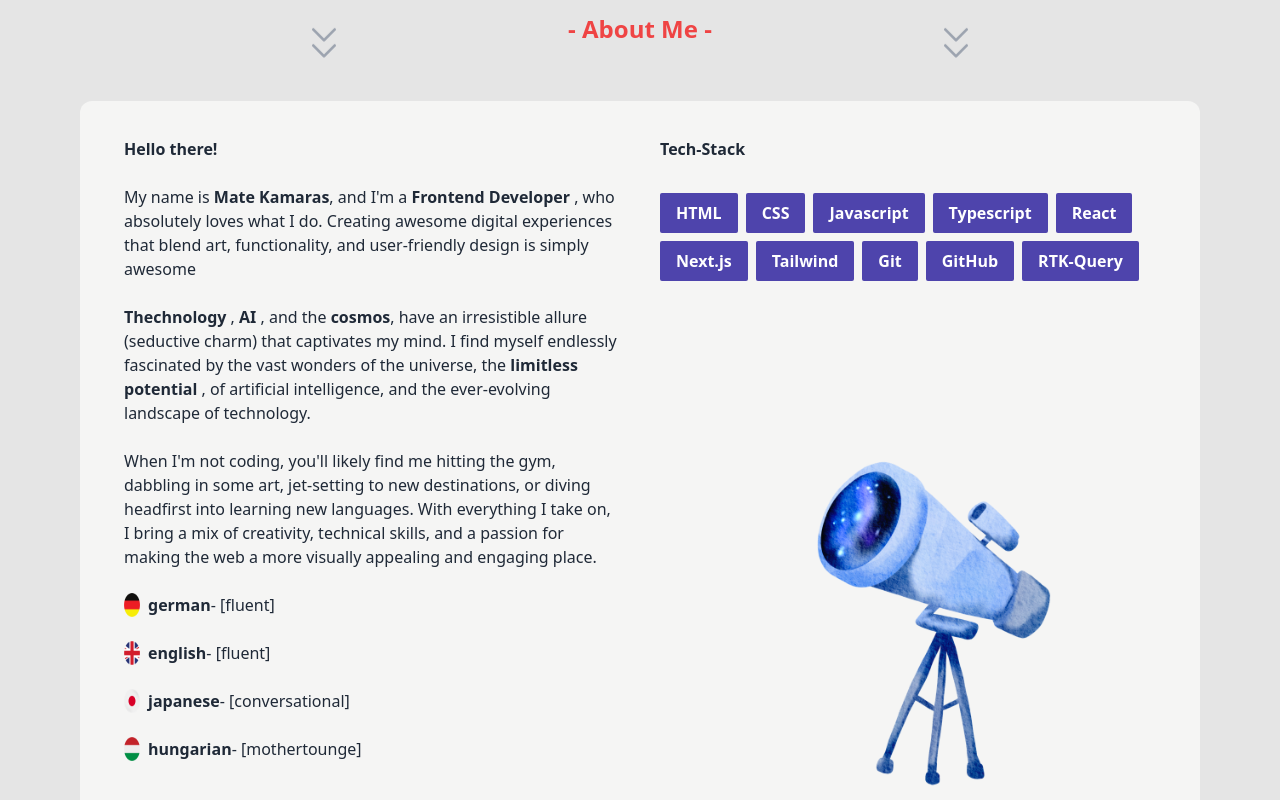
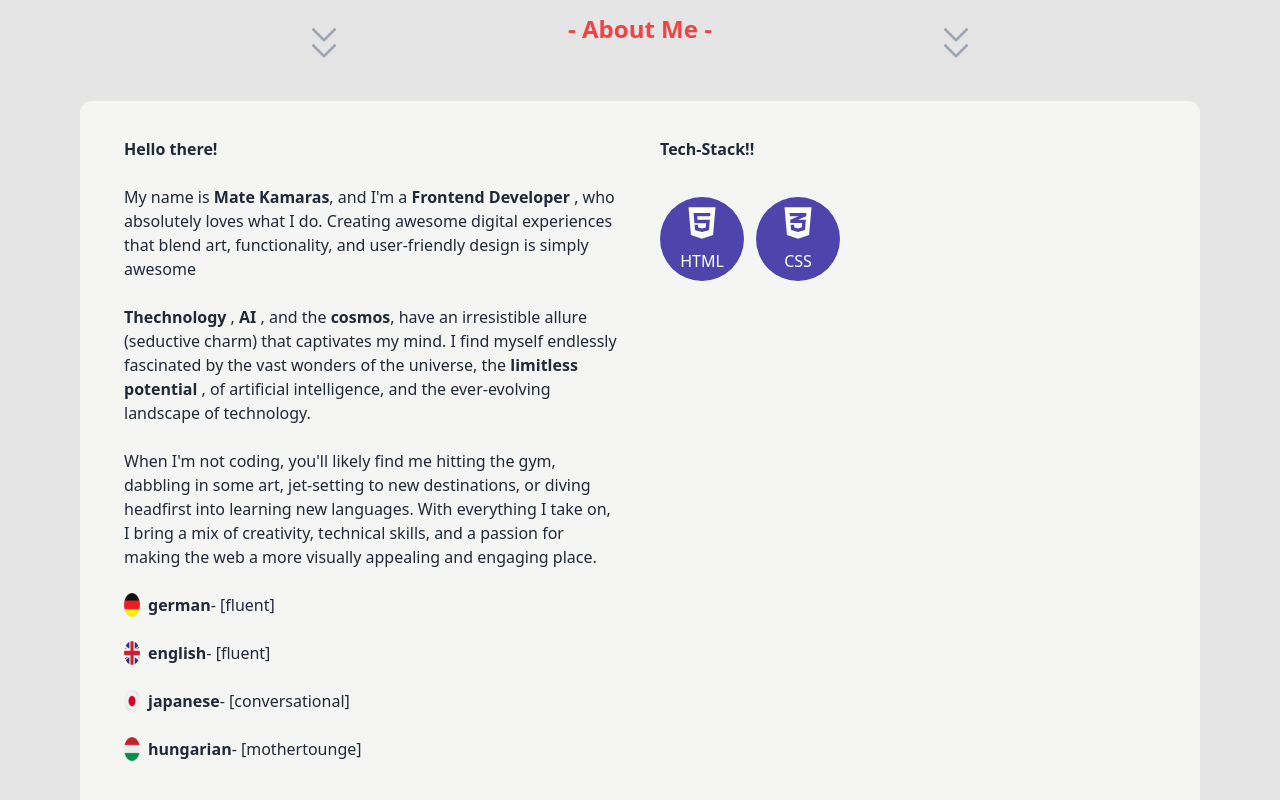
Before and after one commit to Murci2022/MY-PORTFOLIO, a Next.js app: page / in a window 1280 px wide. Shown: the part 1060-1860 px from the top of the page. Built offline with nearby package versions, Linux system fonts and the light colour scheme.

Commit message:
add TechStack component

```diff
--- a/app/page.tsx
+++ b/app/page.tsx
@@ -9,7 +9,6 @@ export default function Home() {
     return (<main className='mx-auto /* max-w-3xl */ px-4 sn:px-6 md:max-w-6xl '>
         <HeroSection />
         <AboutSection />
-        <TechStack />
         <ProjectSection />
 
     </main>
--- a/components/AboutSection.tsx
+++ b/components/AboutSection.tsx
@@ -1,19 +1,8 @@
 import React from 'react'
 import Image from 'next/image'
+import TechStack from './TechStack'
 
-const skills = [
-    { skill: "HTML" },
-    { skill: "CSS" },
-    { skill: "Javascript" },
-    { skill: " Typescript" },
-    { skill: "React" },
-    { skill: "Next.js" },
-    { skill: "Tailwind" },
-    { skill: "Git" },
-    { skill: "GitHub" },
-    { skill: "RTK-Query" },
 
-]
 
 
 const AboutSection = () => {
@@ -97,7 +86,9 @@ const AboutSection = () => {
 
 
                     </div>
-                    <section id="techstack" className='  md:w-1/2 '>
+                    <TechStack />
+
+                    {/*  <section id="techstack" className='  md:w-1/2 '>
                         <h1 className='text-center text-xl2 font-bold mb-6 md:text-left'>Tech-Stack</h1>
                         <div className='flex flex-col justify-between h-full'>
 
@@ -115,7 +106,7 @@ const AboutSection = () => {
                                 <Image src="/Telesc.png" alt='Telescope' height={400} width={400} className='hidden w-400 h-400  mb-10 md:float-right md:block' />
                             </div>
                         </div>
-                    </section>
+                    </section> */}
                 </div>
             </div>
         </section >
--- a/components/TechStack.tsx
+++ b/components/TechStack.tsx
@@ -1,44 +1,48 @@
 import React from 'react'
 import Image from 'next/image'
+import { FaHtml5, FaCss3Alt } from "react-icons/fa";
+import { RiMoonFill } from "react-icons/ri";
 
 const TechStack = () => {
+    const skills = [
+        {
+            skill: "HTML",
+            name: "mate",
+            icon: <FaHtml5 className='text-white text-4xl m-2' />,
+        },
+        {
+            skill: "CSS",
+            name: "mate",
+            icon: <FaCss3Alt className='text-white text-4xl m-2' />,
+        },
 
-    const skills = [
-        { skill: "HTML" },
-        { skill: "CSS" },
-        { skill: "Javascript" },
-        { skill: " Typescript" },
-        { skill: "React" },
-        { skill: "Next.js" },
-        { skill: "Tailwind" },
-        { skill: "Git" },
-        { skill: "GitHub" },
-        { skill: "RTK-Query" },
+    ];
 
-    ]
-
-    return (<>
-
-        {/* {<section id="techstack" className=' md:w-1/2 '>
-            <h1 className='text-center text-xl2 font-bold mb-6 md:text-left'>Tech-Stack</h1>
-            <div className='flex flex-col justify-between h-full'>
+    return (
+        <section id="techstack" className="md:w-1/2">
+            <h1 className="text-center text-xl2 font-bold mb-6 md:text-left">
+                Tech-Stack!!
+            </h1>
+            <div className="flex flex-col justify-between h-full">
+                <div className="flex flex-wrap flex-row justify-center mb-10 md:justify-start">
+                    {skills.map((skill, idx) => (
+                        <div
+                            key={idx}
+                            className="bg-lblue px-4 mr-3 mt-3 text-gray-500 rounded-full"
+                        >
+                            <div className="flex flex-col items-center">
+                                {skill.icon}
+                                <p className="text-white mb-2">{skill.skill}</p>
+                            </div>
+                        </div>
 
 
-                <div className='flex flex-wrap flex-row justify-center mb-10 md:justify-start'>
-                    {skills.map((skill, idx) => {
-                        return <p key={idx} className='bg-gray-200 px-4 py-2 mr-2 mt-2 text-gray-500 rounded font-semibold  '>{skill.skill}</p>
-                    })}
+                    ))}
                 </div>
+                {/* Rest of the component */}
+            </div>
+        </section>
+    );
+};
 
-
-
-                <div className=' flex justify-center items-end '>
-
-                    <Image src="/Telesc.png" alt='Telescope' height={400} width={400} className='hidden w-400 h-400  mb-10 md:float-right md:block' />
-                </div>
-            </div>
-        </section>  */}
-    </>)
-}
-
-export default TechStack
+export default TechStack;
```
